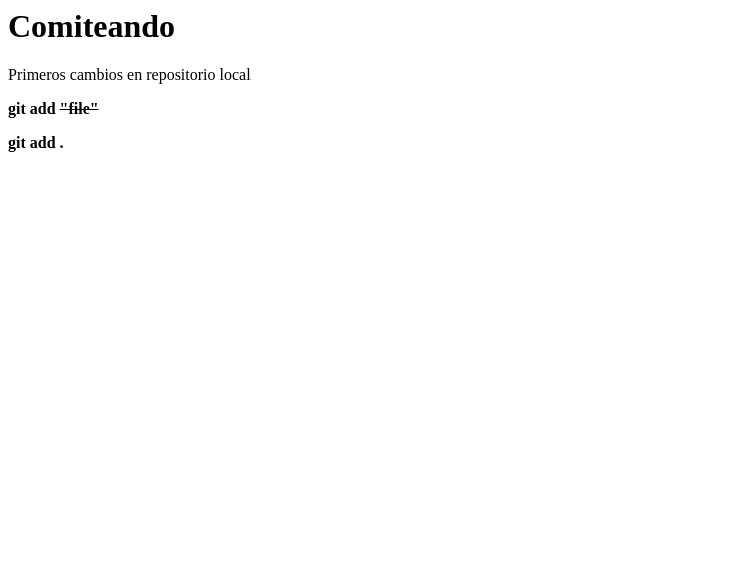
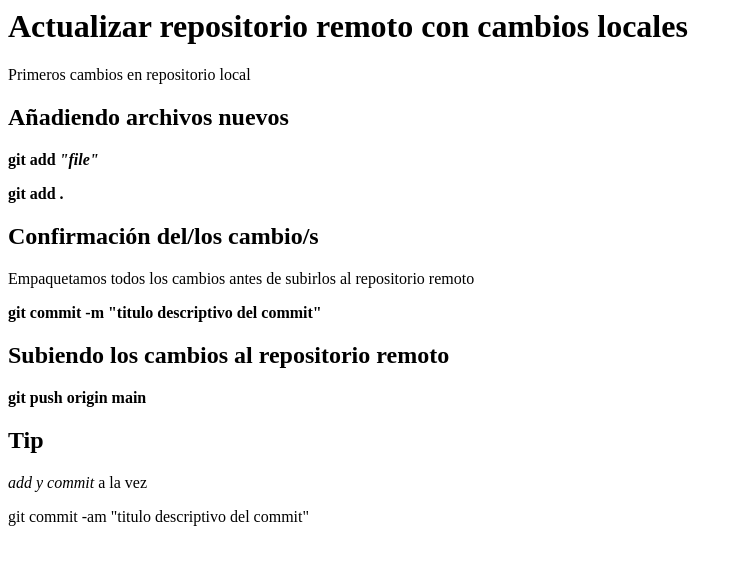
Before and after one commit to Narskash/ejercicio-de-clase-02, a plain HTML site: page index.html in a window 1280 px wide. Shown: the whole page, without its empty margins (0-742 px from the left). Drawn offline with Linux system fonts and the light colour scheme.

Commit message:
paso a paso dentro del body

```diff
--- a/index.html
+++ b/index.html
@@ -16,10 +16,19 @@
         <!--[if lt IE 7]>
             <p class="browsehappy">You are using an <strong>outdated</strong> browser. Please <a href="#">upgrade your browser</a> to improve your experience.</p>
         <![endif]-->
-        <h1>Comiteando</h1>
+        <h1>Actualizar repositorio remoto con cambios locales</h1>
         <p>Primeros cambios en repositorio local</p>
-        <p><b>git add <s>"file"</s></b></p>
+        <h2>Añadiendo archivos nuevos</h2>
+        <p><b>git add <i>"file"</i></b></p>
         <p><strong>git add .</strong></p>
+        <h2>Confirmación del/los cambio/s</h2>
+        <p>Empaquetamos todos los cambios antes de subirlos al repositorio remoto</p>
+        <p><b>git commit -m "titulo descriptivo del commit"</b></p>
+        <h2>Subiendo los cambios al repositorio remoto</h2>
+        <p><b>git push origin main</b></p>
+        <h2>Tip</h2>
+        <p><i>add y commit</i> a la vez</p>
+        <p>git commit -am "titulo descriptivo del commit"</p>
         <script src="" async defer></script>
     </body>
 </html>
```
